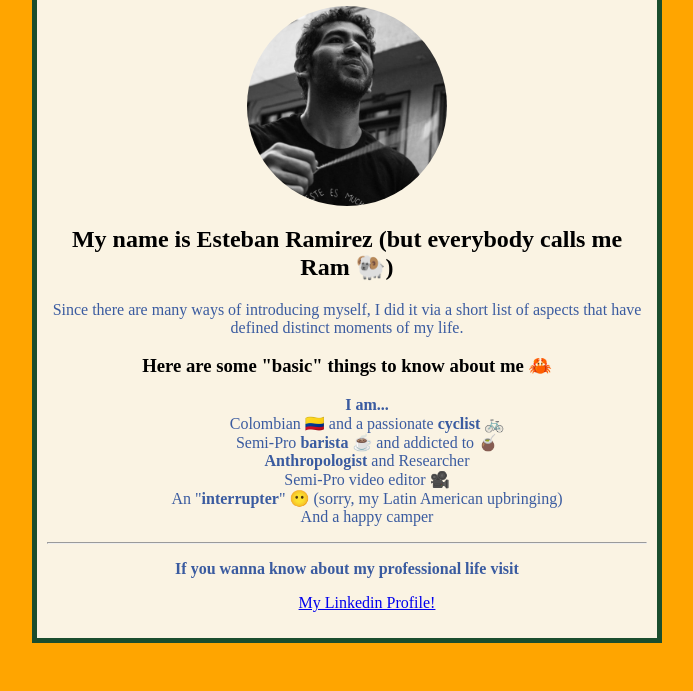
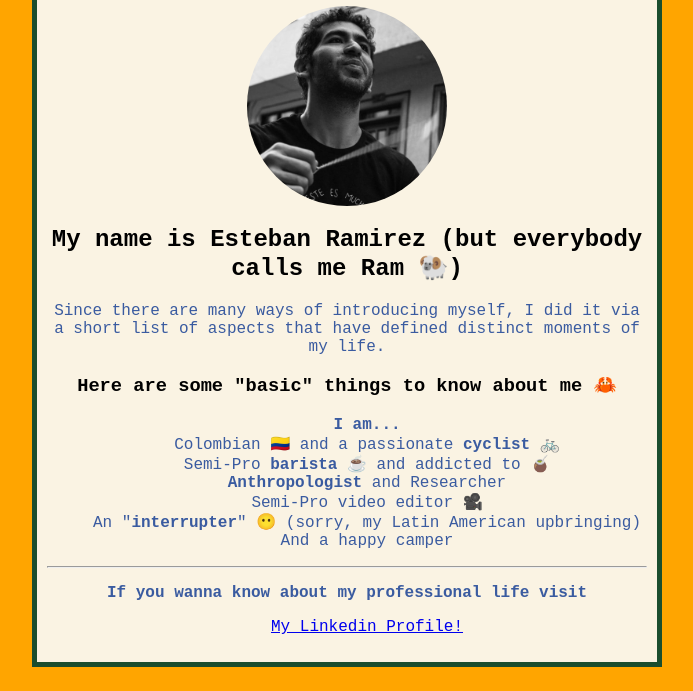
Before and after one commit to ceramirezh/cv, a plain HTML site: page index.html in a window 1280 px wide. Shown: the part 109-800 px from the top of the page, without its empty margins (293-986 px from the left). Drawn offline with Linux system fonts and the light colour scheme.

Commit message:
change font

```diff
--- a/style.css
+++ b/style.css
@@ -1,5 +1,5 @@
 html {
-    font-family: 'Goudy Bookletter 1911', serif;
+    font-family: 'Source Code Pro', monospace;
     background-color: #FFA500;
 }
 
```
